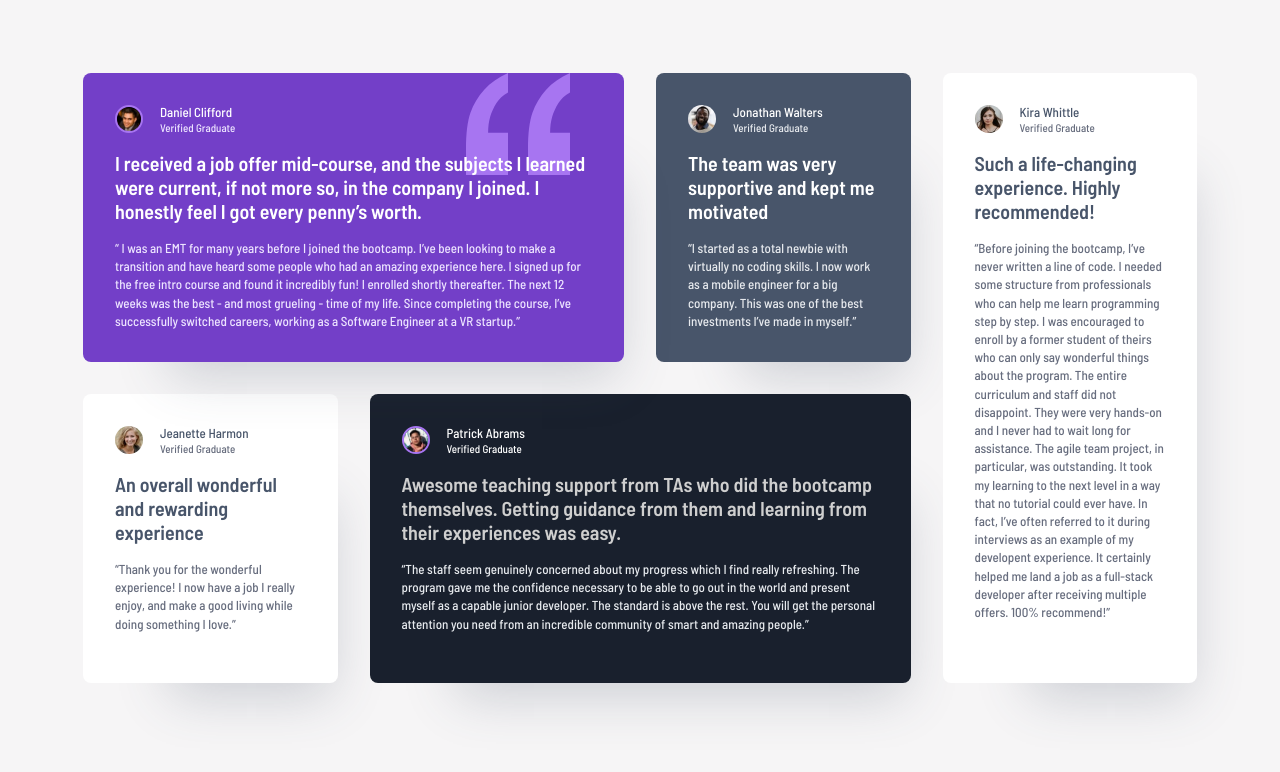
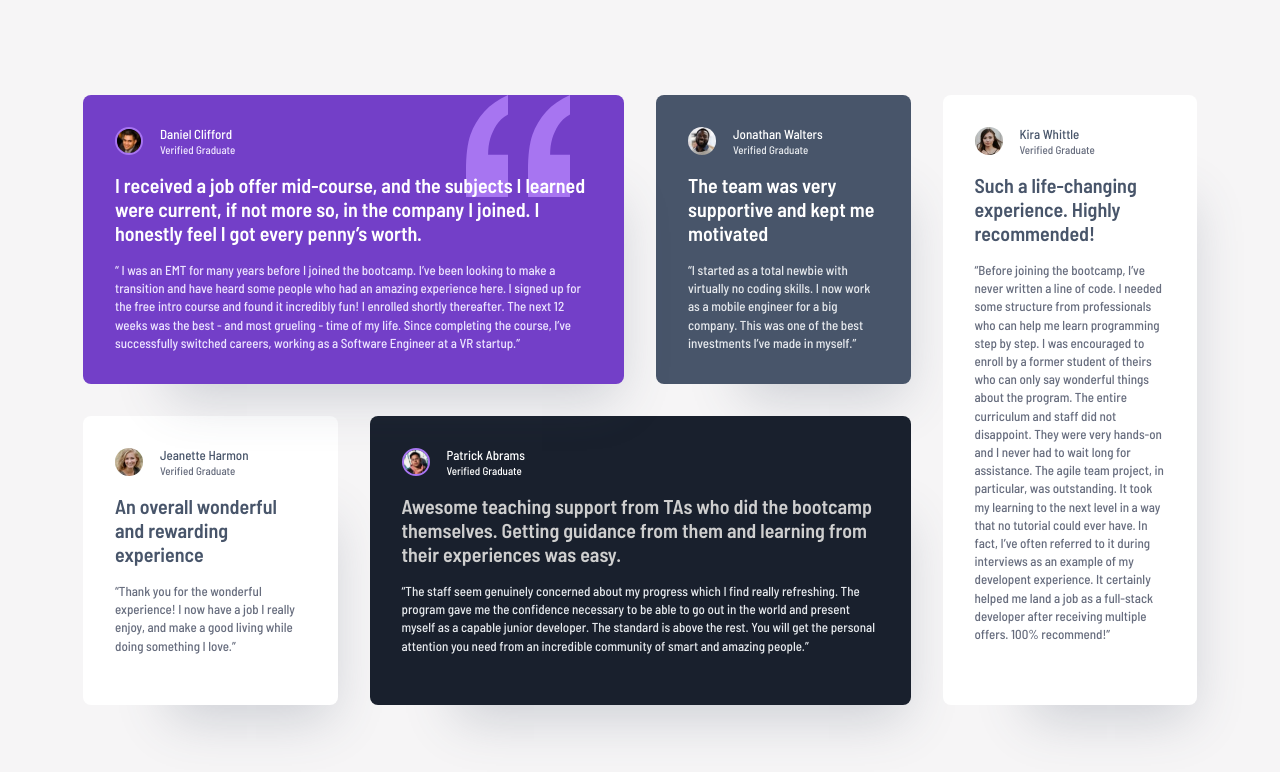
Before and after one commit to ExtendoGH/FM-Testimonial_Grid, a plain HTML site: page index.html in a window 1280 px wide. Drawn offline with Linux system fonts and the light colour scheme.

Commit message:
Update style.css

```diff
--- a/style.css
+++ b/style.css
@@ -43,7 +43,10 @@ body {
   padding: 7.3rem 3.5rem;
   line-height: 150%;
   font-weight: var(--font-medium);
-  height: 100vh;
+  /* height: 100vh; */
+  display: flex;
+  align-items: center;
+  justify-content: center;
 }
 
 .testimonial {
@@ -202,6 +205,13 @@ body {
 //////////////////////////////////////////////////////////*/
 
 @media (min-width: 1200px) {
+  body {
+    height: 100vh;
+    display: flex;
+    align-items: center;
+    justify-content: center;
+  }
+
   .testimonial {
     max-width: 1114px;
     display: grid;
```
